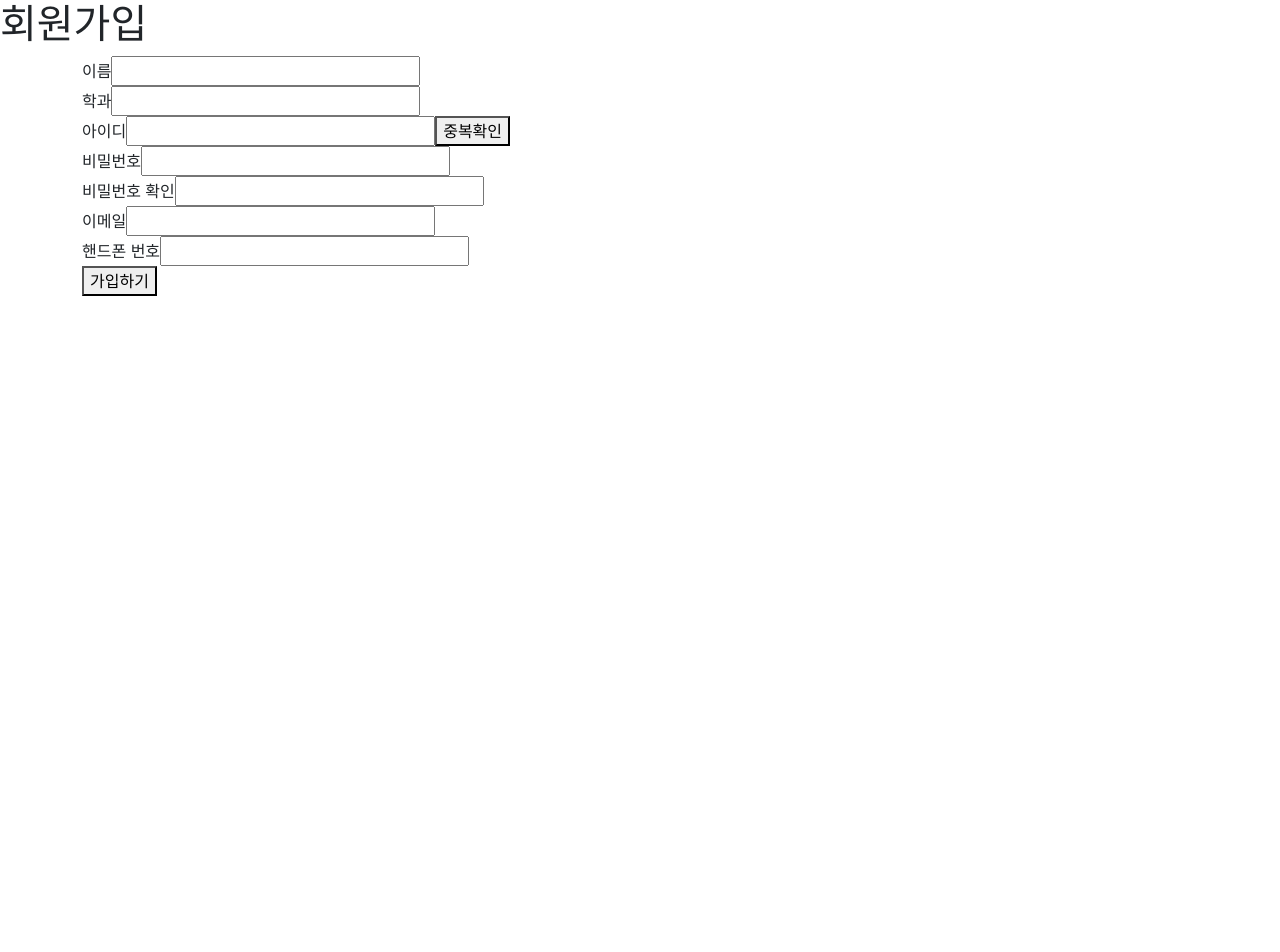
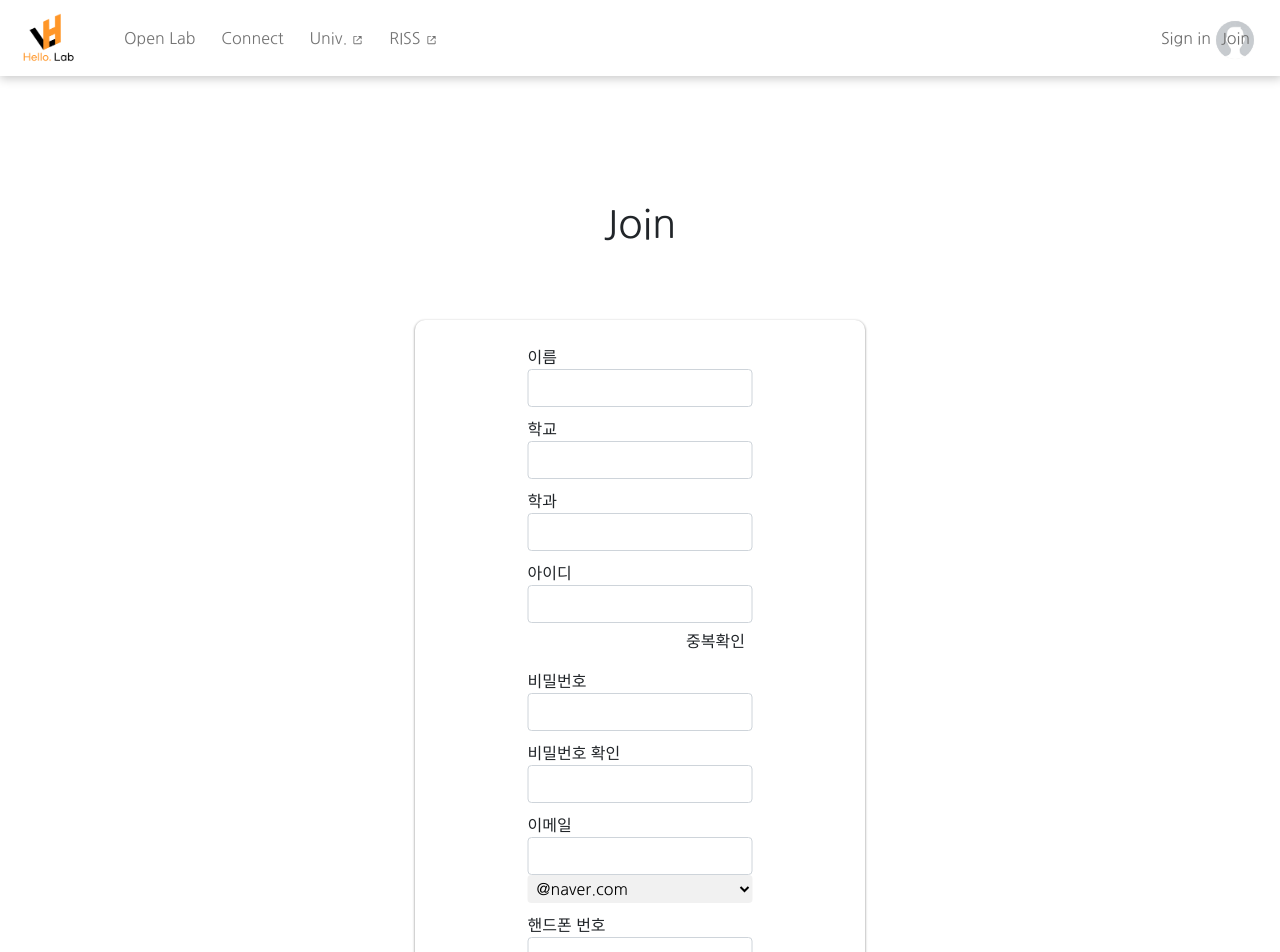
Before and after one commit to developerChans/Hello-Lab, a React (Create React App) app in the folder client/: page /register in a window 1280 px wide. Shown: the top 952 px of the page. Before the commit the page ends 800 px from the top, so only its background shows below. Built offline with nearby package versions, Linux system fonts and the light colour scheme.

Commit message:
modify register page

```diff
--- /dev/null
+++ b/client/src/components/views/RegisterPage/RegisterPage.css
@@ -0,0 +1,62 @@
+.hidden{
+    display: none !important;
+}
+
+#register-content{
+    padding-top: 75px;
+    height: 1000px;
+}
+
+#register-form-box{
+
+    border-radius: 10px;
+    position: absolute;
+    left: 50%;
+    top: 40%;
+    transform: translateX(-50%);
+    width: 450px;
+    height: auto;
+    box-shadow: 0px 1px 2px 1px rgb(196, 196, 196);
+    padding: 20px 0px;
+}
+
+#register-form{
+    position: relative;
+    left: 50%;
+    top: 20%;
+    transform: translateX(-50%);
+    width: 50%;
+}
+
+.form-group{
+    padding-top: 5px;
+    padding-bottom: 5px;
+
+}
+
+#email-select{
+
+    width: 100%;
+    padding: 5px 5px;
+    border: none;
+    border-radius: 4px;
+    background-color: #f1f1f1;
+
+}
+
+#confirmBtn{
+    position: relative;
+    left: 70%;
+    padding: 5px 0px;
+}
+#confirm-dup{
+    position: relative;
+    left: 75%;
+}
+
+#join-btn{
+    position: relative;
+    left: 75%;
+    top: 5%;
+    margin-top: 10px;
+}
--- a/client/src/components/views/RegisterPage/RegisterPage.js
+++ b/client/src/components/views/RegisterPage/RegisterPage.js
@@ -2,6 +2,9 @@ import { useState, useEffect } from "react";
 import axios from "axios";
 import { withRouter } from 'react-router-dom';
 import '../views.css';
+import MenuBar from '../../MenuBar/MenuBar';
+import 'bootstrap/dist/css/bootstrap.css';
+import './RegisterPage.css'
 
 function RegisterPage(props) {
 
@@ -27,6 +30,7 @@ function RegisterPage(props) {
     // 중복 확인 조건 맞췄을 때 (서버 연결)
     if(isDuplicate){
       const confirmDup = document.createElement("span");
+      confirmDup.id="confirm-dup";
       confirmDup.innerText = "Good!";
       event.currentTarget.classList.add("hidden");
       const loginForm = document.querySelector("#id-form");
@@ -73,47 +77,58 @@ function RegisterPage(props) {
 
   return (
     <div className="wrap">
-      <div className="header">
-        <h1>
-            <a href="/">
-              <div className="logo"></div>
-            </a>
-            <span className="page">회원가입</span>
-        </h1>
-      </div>
-      <div className="container">
-        <form className="login-form" onSubmit={onSubmitHandler}>
-          <div>
-            <span>이름</span>
-            <input value={Name} onChange={onNameHandler} required/>
+      <MenuBar/>
+      <div id="register-content">
+        <h1 id="ment">Join</h1>
+        <div id="register-form-box">
+
+        <form id="register-form" onSubmit={onSubmitHandler}>
+          <div className="form-group">
+            <label for="name">이름</label>
+            <input className="form-control" name="name" type="text" value={Name} onChange={onNameHandler} required/>
           </div>
-          <div>
-            <span>학과</span>
-            <input value={Major} onChange={onMajorHandler} required/>
+          <div className="form-group">
+            <label for="major">학교</label>
+            <input className="form-control" name="major" type="text" value={Major} onChange={onMajorHandler} required/>
           </div>
-          <div id="id-form">
-            <span>아이디</span>
-            <input value={LoginId} onChange={onLoginIdHandler} required/>
-            <button type="button" onClick={onConfirmDuplicate}>중복확인</button>
+          <div className="form-group">
+            <label for="major">학과</label>
+            <input className="form-control" name="major" type="text" value={Major} onChange={onMajorHandler} required/>
           </div>
-          <div>
-            <span>비밀번호</span>
-            <input type="password" value={Password} onChange={onPasswordHandler} required/>
+          <div className="form-group" id="id-form">
+            <label for="uid">아이디</label>
+            <input className="form-control" name="uid" type="text"
+            value={LoginId} onChange={onLoginIdHandler} required/>
+            <button id="confirmBtn" className="btn" type="button" onClick={onConfirmDuplicate}>중복확인</button>
           </div>
-          <div>
-            <span>비밀번호 확인</span>
-            <input type="password" value={ConfirmPassword} onChange={onConfirmPasswordHandler} required/>
+          <div className="form-group">
+            <label for="pwd">비밀번호</label>
+            <input className="form-control" name="pwd" type="password"
+            value={Password} onChange={onPasswordHandler} required/>
           </div>
-          <div>
-            <span>이메일</span>
-            <input value={Email} onChange={onEmailHandler} required/>
+          <div className="form-group">
+            <label for="pconfirm">비밀번호 확인</label>
+            <input className="form-control" name="pconfirm" type="password"
+            value={ConfirmPassword} onChange={onConfirmPasswordHandler} required/>
           </div>
-          <div>
-            <span>핸드폰 번호</span>
-            <input value={PhoneNumber} onChange={onPhoneNumberHandler} required/>
+          <div className="form-group">
+            <label for="email">이메일</label>
+            <input className="form-control" name="email" type="text" value={Email} onChange={onEmailHandler} required/>
+            <select id="email-select" name="email">
+              <option value="naver">@naver.com</option>
+              <option value="daum">@daum.net</option>
+              <option value="gmail">@gmail.com</option>
+              <option value="self">직접입력</option>
+            </select>
           </div>
-          <button type="submit">가입하기</button>
+          <div className="form-group">
+            <label for="pnum">핸드폰 번호</label>
+            <input className="form-control" name="pnum" maxlength='11' value={PhoneNumber} onChange={onPhoneNumberHandler} required/>
+            <span>'-' 없이 입력</span>
+          </div>
+          <button id="join-btn" type="submit" className="btn btn-primary">Join</button>
         </form>
+        </div>
       </div>
     </div>
   );
```
